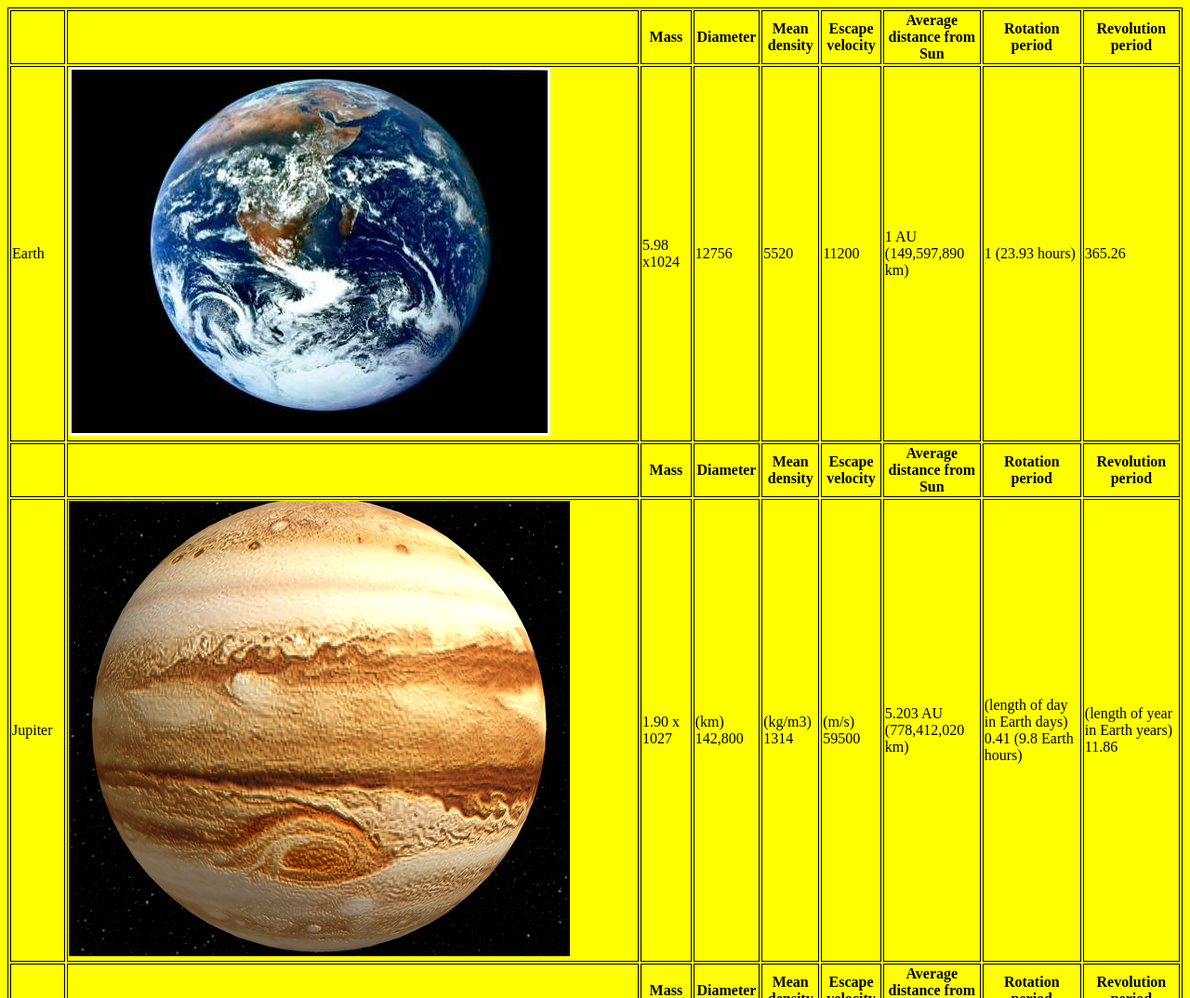
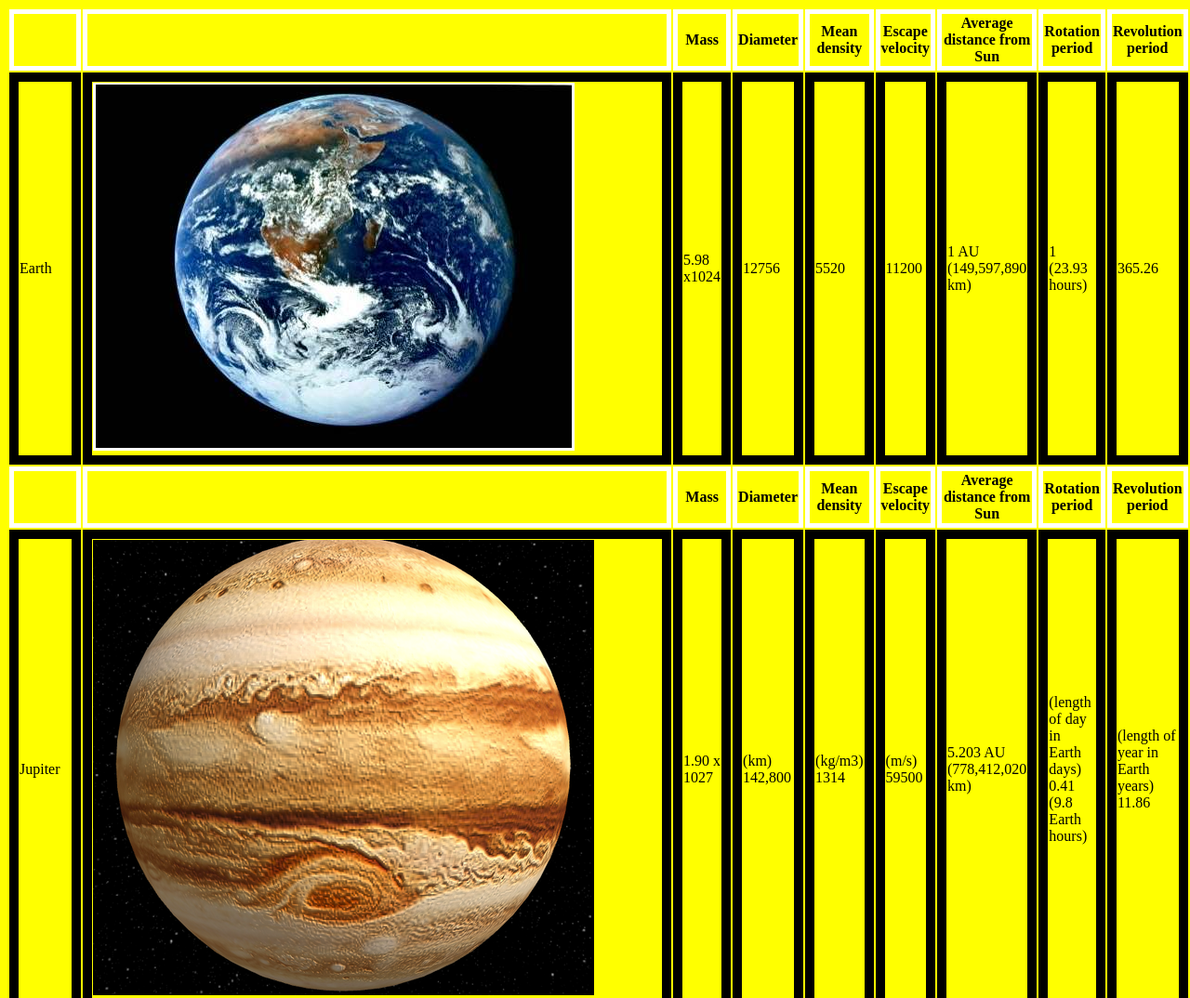
Before and after one commit to rchristiel/lab5, a plain HTML site: page index.html in a window 1280 px wide. Shown: the top 1074 px of the page at 93% size. Drawn offline with Linux system fonts and the light colour scheme.

Commit message:
testing colors

```diff
--- a/style.css
+++ b/style.css
@@ -1,7 +1,15 @@
+html {
+	color: black;
 body {
 	background-color: yellow;
 }
 
-table, th, td {
-    border:1px solid black;
+table {
+	position:;
+	}
+th {
+	border: 5px solid white;
+	}
+	td {
+    border:10px solid black;
 }
```
